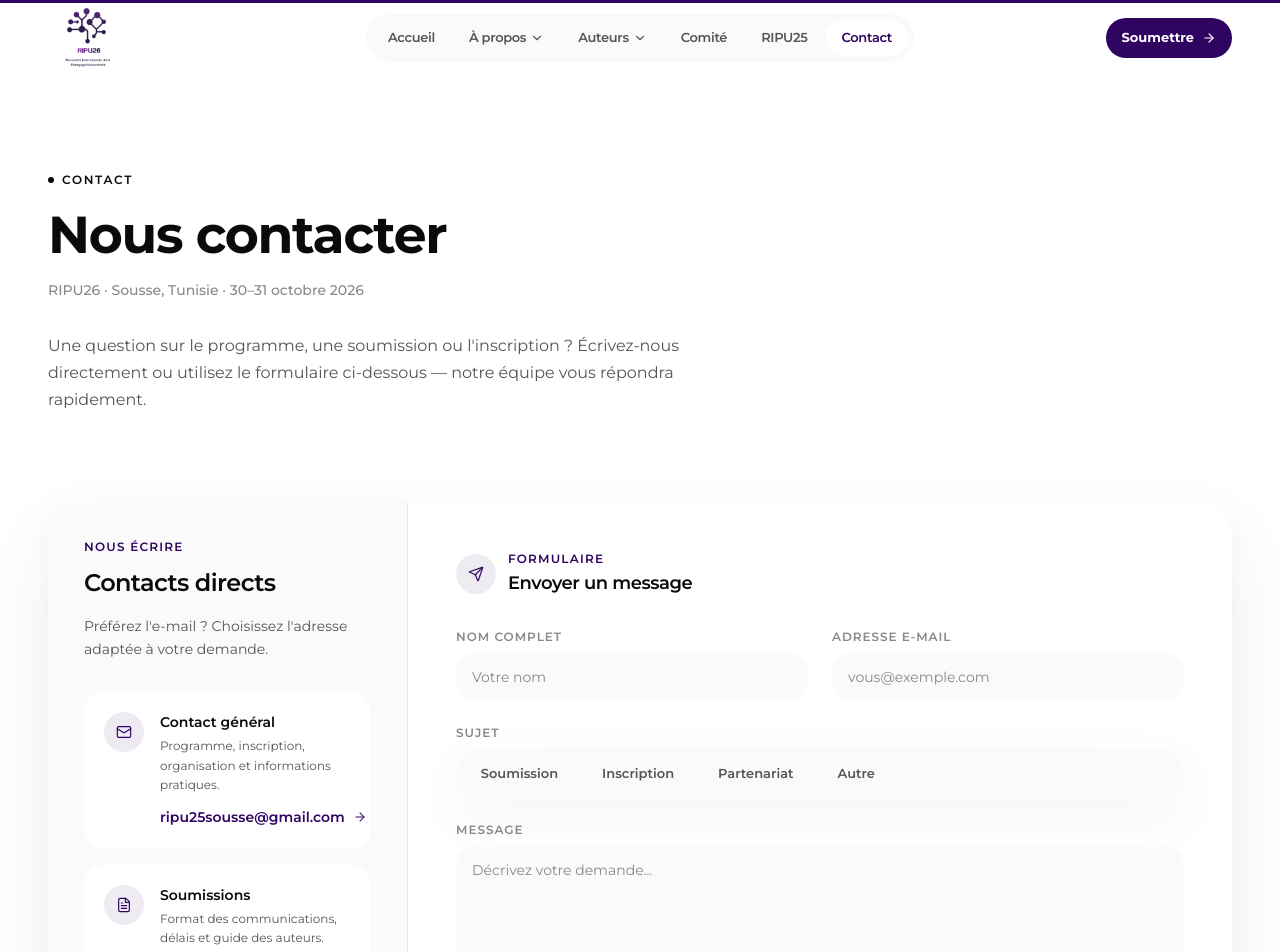
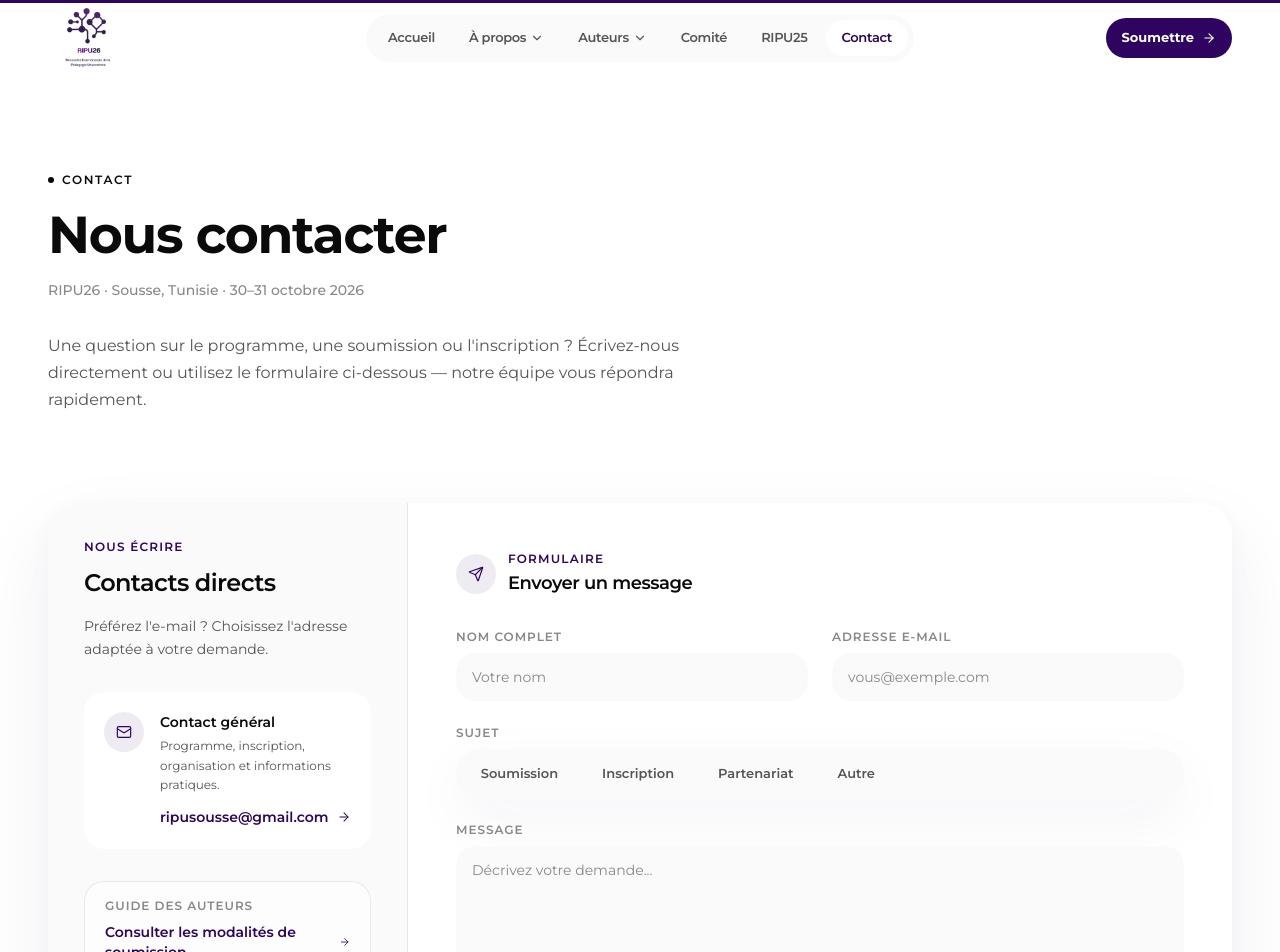
Before and after one commit to amamamou/ripu, a Next.js app: page /contact in a window 1280 px wide. Shown: the top 952 px of the page. Built offline with nearby package versions, Linux system fonts and the light colour scheme.

Commit message:
fixed email front

```diff
--- a/components/Footer.tsx
+++ b/components/Footer.tsx
@@ -25,7 +25,7 @@ const footerColumns = [
   {
     title: "Contact",
     links: [
-      ["ripu25sousse@gmail.com", "mailto:ripu25sousse@gmail.com"],
+      ["ripusousse@gmail.com", "mailto:ripusousse@gmail.com"],
       ["Sousse, Tunisie", "/contact"],
       ["30–31 Oct. 2026", "/authors#dates"],
     ],
--- a/components/contact/contact-page-content.tsx
+++ b/components/contact/contact-page-content.tsx
@@ -2,26 +2,16 @@
 
 import { useState } from "react"
 import Link from "next/link"
-import { ArrowRight, FileText, Mail, Send, CheckCircle, AlertCircle, Info } from "lucide-react"
+import { ArrowRight, Mail, Send, CheckCircle, AlertCircle, Info } from "lucide-react"
 import { Reveal } from "@/components/landing/reveal"
 import { cn } from "@/lib/utils"
 
-const emails = [
-  {
-    icon: Mail,
+const contactEmail = {
   label: "Contact général",
   description: "Programme, inscription, organisation et informations pratiques.",
-    href: "mailto:ripu25sousse@gmail.com",
-    value: "ripu25sousse@gmail.com",
-  },
-  {
-    icon: FileText,
-    label: "Soumissions",
-    description: "Format des communications, délais et guide des auteurs.",
-    href: "mailto:ripu25sousse@gmail.com",
-    value: "ripu25sousse@gmail.com",
-  },
-] as const
+  href: "mailto:ripusousse@gmail.com",
+  value: "ripusousse@gmail.com",
+} as const
 
 const subjects = [
   { value: "submission", label: "Soumission" },
@@ -167,30 +157,27 @@ export function ContactPageContent() {
                     Préférez l&apos;e-mail ? Choisissez l&apos;adresse adaptée à votre demande.
                   </p>
 
-                  <div className="mt-8 space-y-4">
-                    {emails.map((item) => (
+                  <div className="mt-8">
                     <a
-                        key={item.value}
-                        href={item.href}
+                      href={contactEmail.href}
                       className="group block rounded-[var(--radius-xl)] bg-white p-5 transition-all hover:-translate-y-0.5 hover:shadow-[var(--shadow-soft)]"
                     >
                       <div className="flex items-start gap-4">
                         <span className="flex h-10 w-10 shrink-0 items-center justify-center rounded-full bg-[var(--brand-soft)] text-[var(--brand)] transition-colors group-hover:bg-[var(--brand)] group-hover:text-white">
-                            <item.icon className="h-4 w-4" strokeWidth={1.75} aria-hidden />
+                          <Mail className="h-4 w-4" strokeWidth={1.75} aria-hidden />
                         </span>
                         <div className="min-w-0">
-                            <p className="text-sm font-semibold text-[var(--black)]">{item.label}</p>
+                          <p className="text-sm font-semibold text-[var(--black)]">{contactEmail.label}</p>
                           <p className="mt-1 text-xs leading-relaxed text-[var(--grey-600)]">
-                              {item.description}
+                            {contactEmail.description}
                           </p>
                           <span className="link-arrow mt-3 inline-flex text-sm font-semibold text-[var(--brand)]">
-                              {item.value}
+                            {contactEmail.value}
                             <ArrowRight className="h-3.5 w-3.5" strokeWidth={1.75} />
                           </span>
                         </div>
                       </div>
                     </a>
-                    ))}
                   </div>
 
                   <div className="mt-8 rounded-[var(--radius-xl)] border border-[var(--border)] bg-white/60 px-5 py-4">
```
Lines whose indentation alone changed are shown as unchanged.
